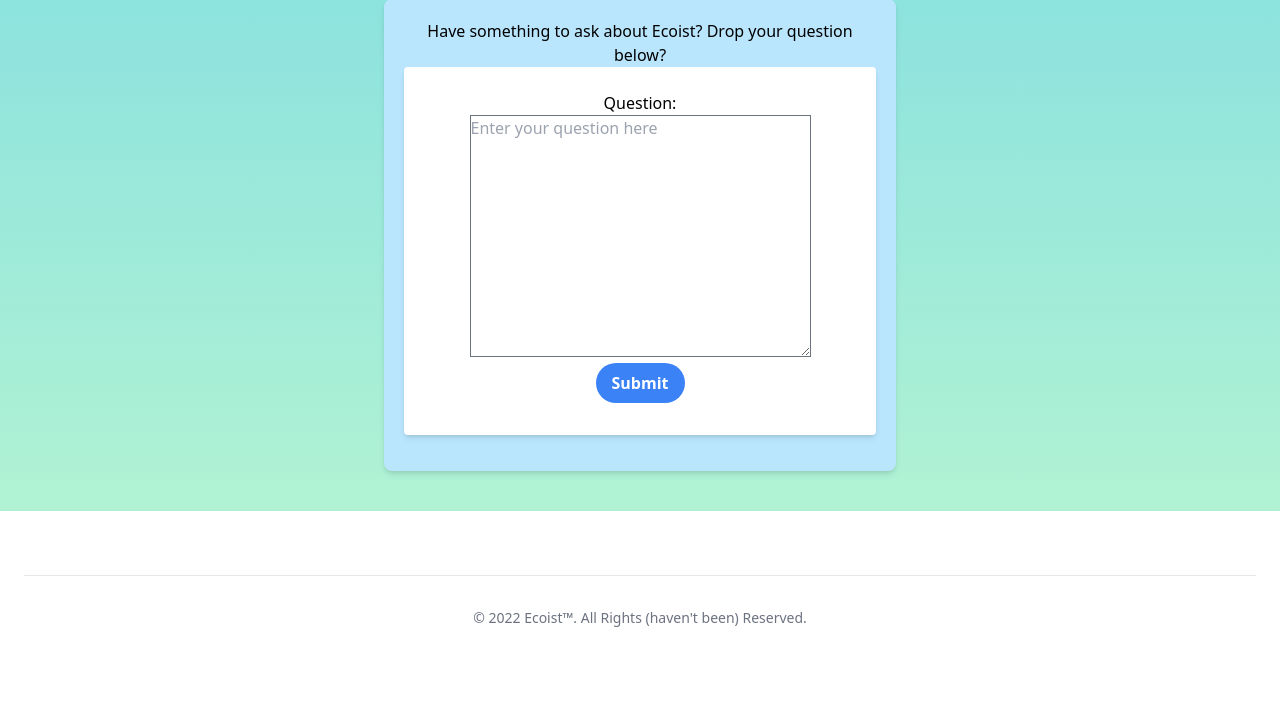
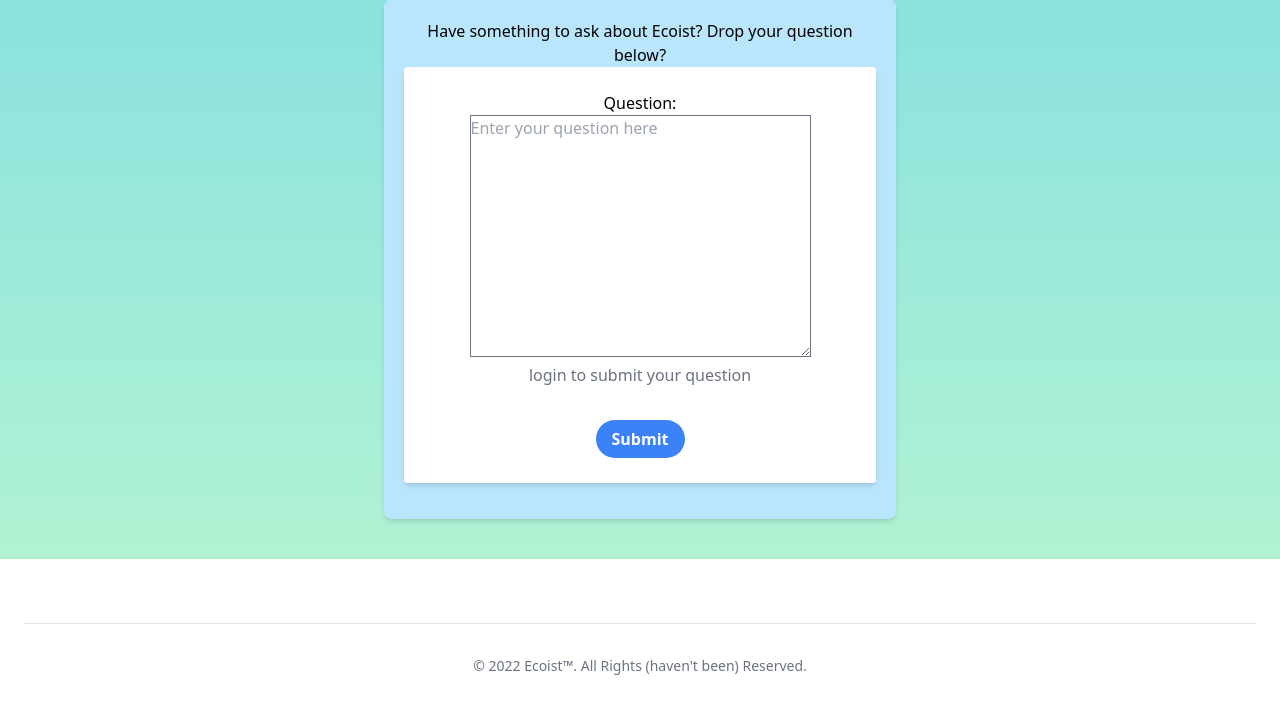
Before and after one commit to bryan273/Ecoist, a Django app: page / in a window 1280 px wide. Shown: the part 1205-1913 px from the top of the page. Before the commit the page ends 1832 px from the top, so only its background shows below. Run offline with Django 4.2, Linux system fonts and the light colour scheme; style sheets or scripts are compiled from the project's sources; some libraries are stand-ins or nearby versions.

Commit message:
homepage html merge

```diff
--- a/homepage/templates/homepage.html
+++ b/homepage/templates/homepage.html
@@ -162,8 +162,12 @@
                   <div>
                     {{form}}
                   </div>
-                  <button id="submit-btn" type="submit" class="bg-blue-500 hover:bg-blue-700 text-white font-bold py-2 px-4 rounded-full">Submit</button>
-                  <h3></h3>
+                  {% if request.user.is_autheticated %}
+                    <button id="submit-btn" type="submit" class="bg-blue-500 hover:bg-blue-700 text-white font-bold py-2 px-4 rounded-full">Submit</button>
+                  {% else %}
+                    <p id class="text-gray-500  text-center mb-10 "> login to submit your question </p>
+                    <a href=" ../login " class="bg-blue-500 hover:bg-blue-700 text-white font-bold py-2 px-4 rounded-full"> Submit </a>
+                  {% endif %}
                 </fieldset>
               </form>
             </div>
```
